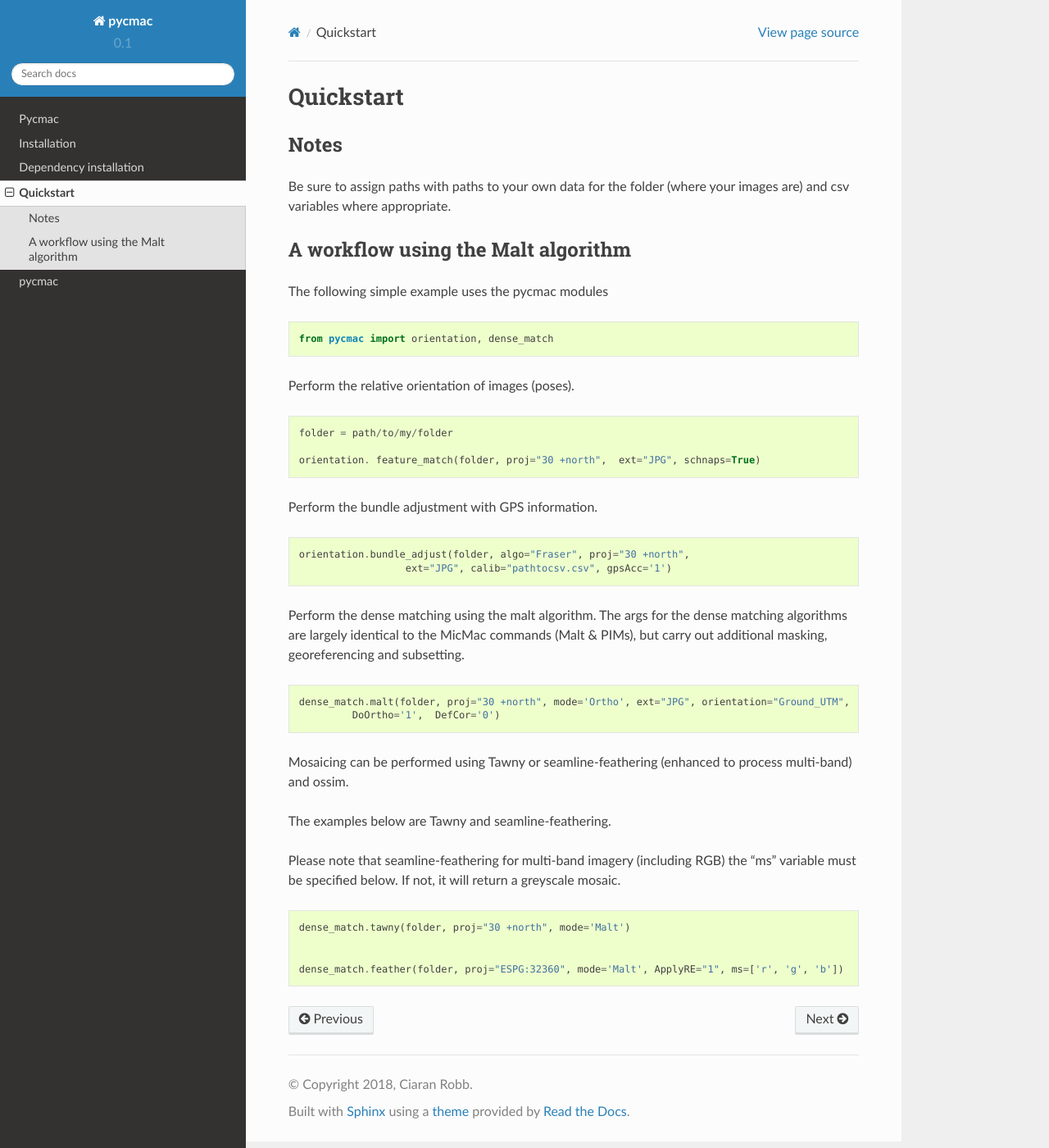
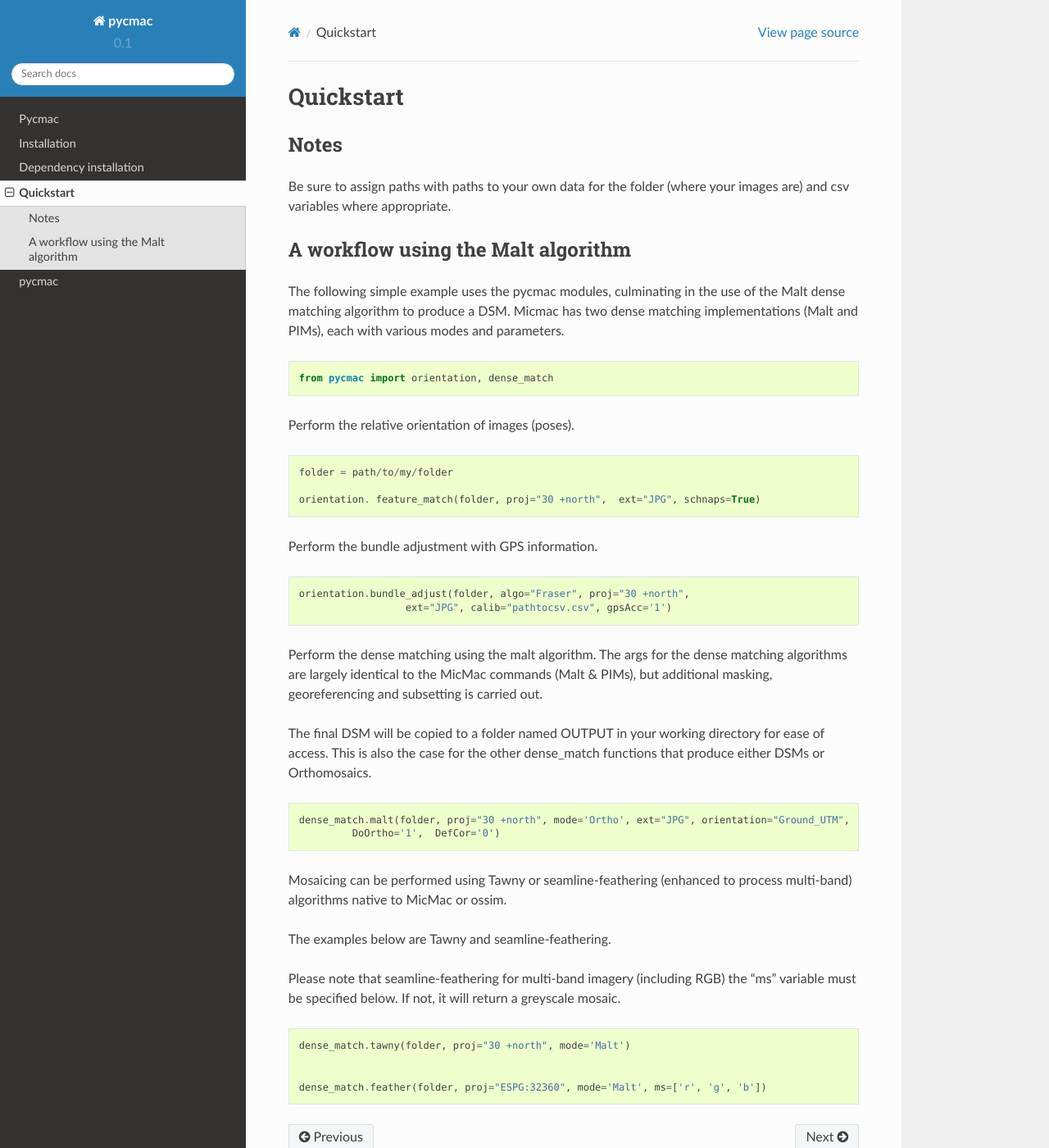
Before and after one commit to Ciaran1981/pycmac, a Sphinx documentation site: the page built from docs/quickstart.rst, in a window 1280 px wide and 1400 px high. Shown: the whole window at 82% size. Built offline with Sphinx 7.4.7 and the Read the Docs theme 2.0.0, drawn with Linux system fonts in a browser that asks for light colours.

Commit message:
all goodt apart from tawny

```diff
--- a/docs/quickstart.rst
+++ b/docs/quickstart.rst
@@ -13,7 +13,7 @@ Be sure to assign paths with paths to your own data for the folder (where your i
 A workflow using the Malt algorithm
 -----------------------------------
 
-The following simple example uses the pycmac modules
+The following simple example uses the pycmac modules, culminating in the use of the Malt dense matching algorithm to produce a DSM. Micmac has two dense matching implementations (Malt and PIMs), each with various modes and parameters.
 
 .. code-block:: python
 
@@ -34,14 +34,16 @@ Perform the bundle adjustment with GPS information.
     orientation.bundle_adjust(folder, algo="Fraser", proj="30 +north",
                       ext="JPG", calib="pathtocsv.csv", gpsAcc='1')
 
-Perform the dense matching using the malt algorithm. The args for the dense matching algorithms are largely identical to the MicMac commands (Malt & PIMs), but carry out additional masking, georeferencing and subsetting.
+Perform the dense matching using the malt algorithm. The args for the dense matching algorithms are largely identical to the MicMac commands (Malt & PIMs), but additional masking, georeferencing and subsetting is carried out.
+
+The final DSM will be copied to a folder named OUTPUT in your working directory for ease of access. This is also the case for the other dense_match functions that produce either DSMs or Orthomosaics.
 
 .. code-block:: python
 
     dense_match.malt(folder, proj="30 +north", mode='Ortho', ext="JPG", orientation="Ground_UTM",
              DoOrtho='1',  DefCor='0')
 
-Mosaicing can be performed using Tawny or seamline-feathering (enhanced to process multi-band) and ossim.
+Mosaicing can be performed using Tawny or seamline-feathering (enhanced to process multi-band) algorithms native to MicMac or ossim.
 
 The examples below are Tawny and seamline-feathering.
 
@@ -53,4 +55,4 @@ Please note that seamline-feathering for multi-band imagery (including RGB) the
     dense_match.tawny(folder, proj="30 +north", mode='Malt')
 
 
-    dense_match.feather(folder, proj="ESPG:32360", mode='Malt', ApplyRE="1", ms=['r', 'g', 'b'])
+    dense_match.feather(folder, proj="ESPG:32360", mode='Malt', ms=['r', 'g', 'b'])
```
Also changed, not shown: 5 other files.
